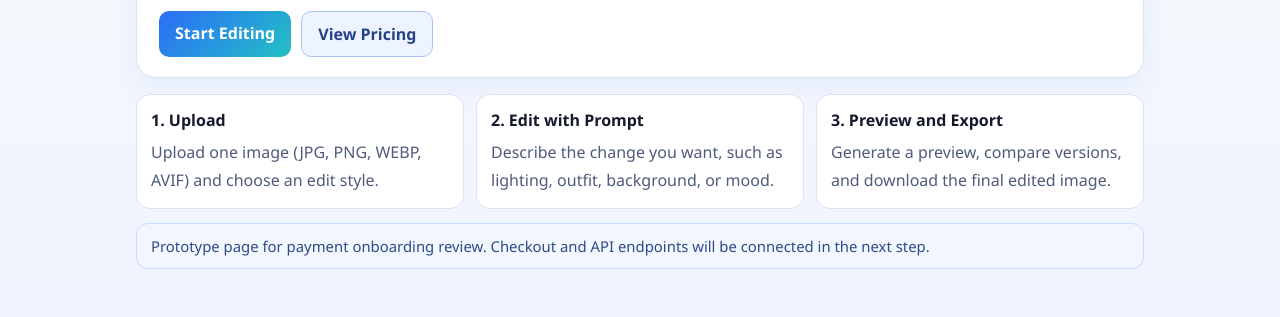
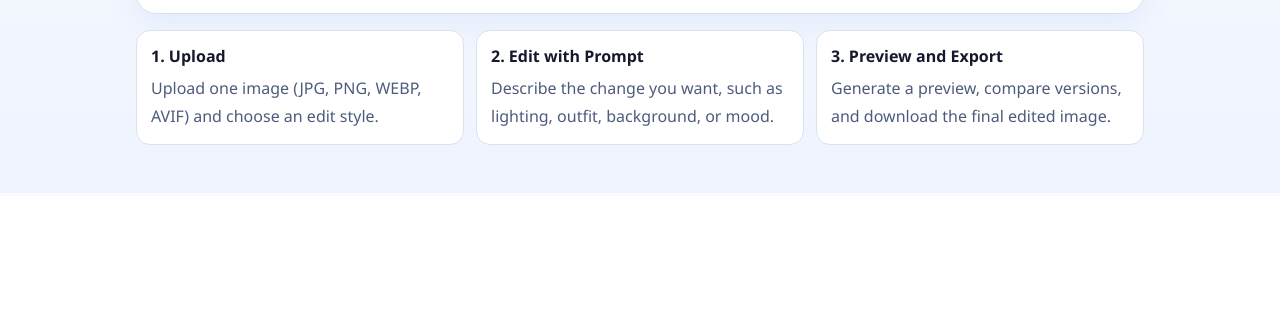
Before and after one commit to gdysaugs/checkoutcoins, a website: page index.html in a window 1280 px wide. Shown: the part 604-921 px from the top of the page. After the commit the page ends 800 px from the top, so only its background shows below. Drawn offline with Linux system fonts and the light colour scheme.

Commit message:
chore: remove prototype labels, buttons, and review note

```diff
--- a/index.html
+++ b/index.html
@@ -3,7 +3,7 @@
   <head>
     <meta charset="UTF-8" />
     <meta name="viewport" content="width=device-width, initial-scale=1.0" />
-    <title>AI Image Editing Prototype</title>
+    <title>AI Image Editing Service</title>
     <style>
       :root {
         color-scheme: light;
@@ -12,8 +12,6 @@
         --line: #dbe2ef;
         --ink: #141a2c;
         --sub: #4d5b7c;
-        --brand: #2b6df8;
-        --brand-2: #22c1c3;
       }
 
       * {
@@ -71,32 +69,6 @@
         line-height: 1.7;
       }
 
-      .actions {
-        margin-top: 18px;
-        display: flex;
-        flex-wrap: wrap;
-        gap: 10px;
-      }
-
-      .btn {
-        display: inline-block;
-        text-decoration: none;
-        border-radius: 10px;
-        padding: 11px 16px;
-        font-weight: 600;
-      }
-
-      .btn-primary {
-        color: #fff;
-        background: linear-gradient(135deg, var(--brand), var(--brand-2));
-      }
-
-      .btn-ghost {
-        color: #24418a;
-        border: 1px solid #aec3f9;
-        background: #edf3ff;
-      }
-
       .grid {
         margin-top: 16px;
         display: grid;
@@ -116,16 +88,6 @@
         font-size: 1rem;
       }
 
-      .note {
-        margin-top: 14px;
-        background: #f2f7ff;
-        border: 1px solid #c9dbff;
-        border-radius: 12px;
-        padding: 12px 14px;
-        color: #2f4b86;
-        font-size: 0.93rem;
-      }
-
       @media (max-width: 840px) {
         .grid {
           grid-template-columns: 1fr;
@@ -140,15 +102,11 @@
           <img src="/assets/hero-banner.avif" alt="Image editing preview banner" />
         </figure>
         <div class="hero-copy">
-          <h1>AI Image Editing Service (Prototype)</h1>
+          <h1>AI Image Editing Service</h1>
           <p>
             This service edits uploaded images with AI instructions. Users can upload
             a photo, apply prompt-based edits, preview results, and export the final image.
           </p>
-          <div class="actions">
-            <a class="btn btn-primary" href="#" aria-label="Start editing">Start Editing</a>
-            <a class="btn btn-ghost" href="#" aria-label="View pricing">View Pricing</a>
-          </div>
         </div>
       </section>
 
@@ -166,10 +124,6 @@
           <p>Generate a preview, compare versions, and download the final edited image.</p>
         </article>
       </section>
-
-      <section class="note" aria-label="Prototype notice">
-        Prototype page for payment onboarding review. Checkout and API endpoints will be connected in the next step.
-      </section>
     </main>
   </body>
 </html>
```
Also changed, not shown: public/index.html (+2 -48 lines).
